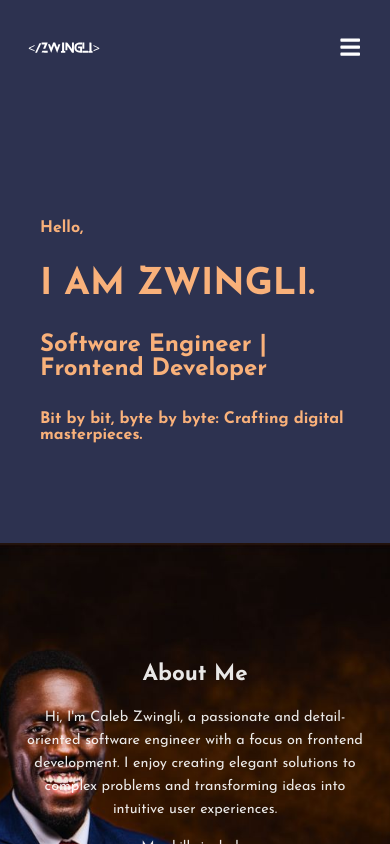
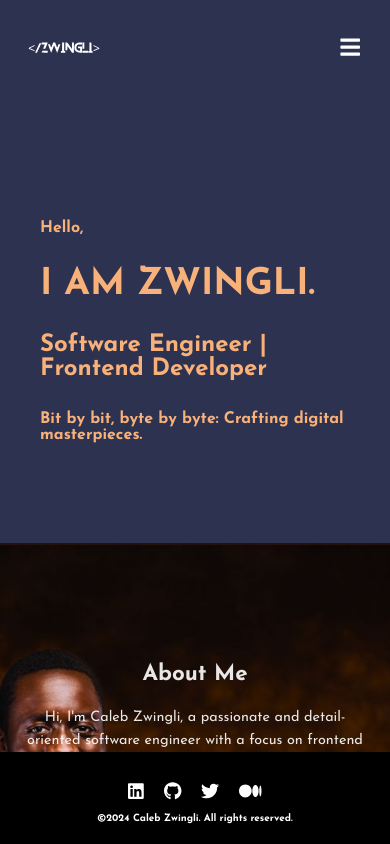
Before and after one commit to ZwingliCaleb/portfolio, a React (Create React App) app: page / in a window 390 px wide. Shown: the top 844 px of the page. Built offline with nearby package versions, Linux system fonts and the light colour scheme.

Commit message:
fix footer size , responsiveness

```diff
--- a/src/components/Footer/Footer.scss
+++ b/src/components/Footer/Footer.scss
@@ -8,6 +8,10 @@
     height: 30vh;
     box-sizing: border-box;
     //width: 100vw;
+    position: fixed;
+    bottom: 0;
+    left: 0;
+    width: 100%;
   }
 
   .social-icons {
@@ -39,6 +43,7 @@
 @media only screen and (max-width: 768px) {
   .footer-container{
     height: auto;
+    padding: 20px 0;
   }
 
   .social-icons{
```
